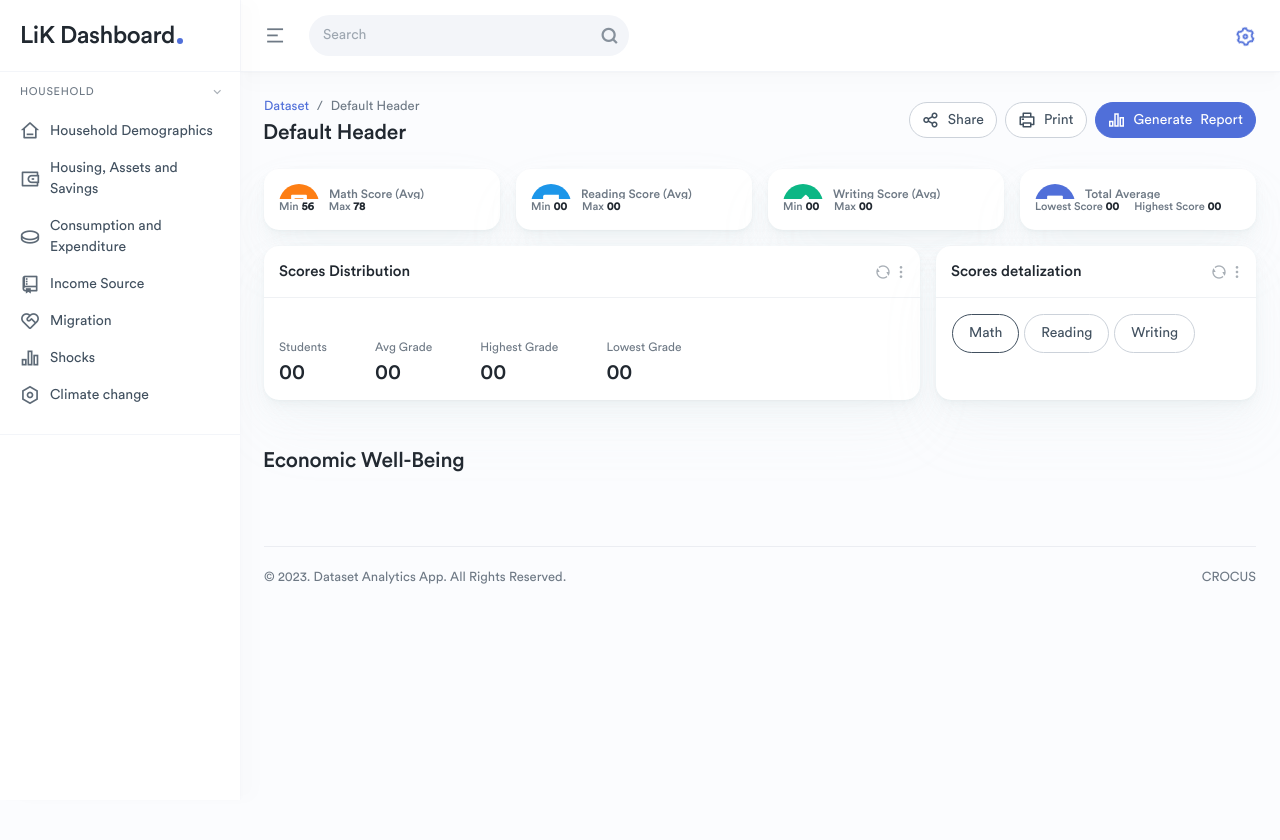
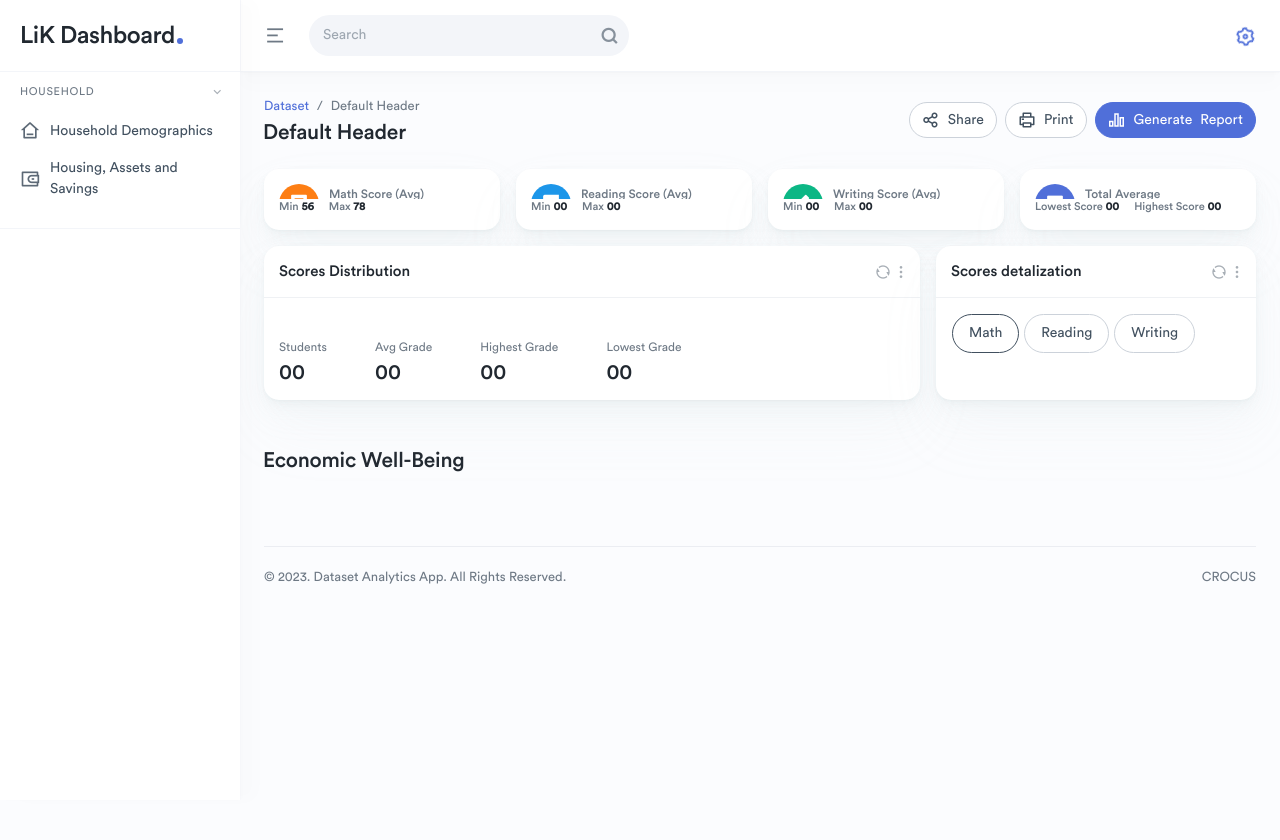
Before and after one commit to internic/stats-visualization, a Django app: template templates/dashboard.html in a window 1280 px wide. Shown: the top 840 px of the page. Run offline with Django 5.2, Linux system fonts and the light colour scheme; the template is opened without the code that fills it, so the values that code supplies are empty; parts of the project's set-up code (start-up, migrations or seed data) failed here and were passed over; some libraries are stand-ins or nearby versions.

Commit message:
Removing extra files and data

```diff
--- a/main/urls.py
+++ b/main/urls.py
@@ -2,16 +2,16 @@ from django.urls import path
 from . import views
 
 urlpatterns = [
-    path("", views.home, name="home"),
-    path("dashboard/", views.dashboard, name="dashboard"),
+    # path("", views.home, name="home"),
+    # path("dashboard/", views.dashboard, name="dashboard"),
     path('import_dataset/', views.import_dataset, name='import_dataset'),
-    path('household-demographics/', views.household_demographics, name='household-demographics'),
+    path('', views.HouseholdDemographicsView.as_view(), name='household-demographics'),
     path('savingsAssets/', views.savingsAssets, name='savingsAssets'),
-    path('housing-amenities/', views.housing_and_amenities, name='housing-and-amenities'),
-    path('education-employment/', views.education_and_employment, name='education-employment'),
-    path('health-nutrition/', views.health_and_nutrition, name='health-nutrition'),
-    path('migration-remittances/', views.migration_and_remittances, name='migration-remittances'),
-    path('family-background/', views.shocks_and_coping_mechanism, name='family-background'),
-    path('community-perception/', views.community_perception, name='community-perception'),
+    # path('housing-amenities/', views.housing_and_amenities, name='housing-and-amenities'),
+    # path('education-employment/', views.education_and_employment, name='education-employment'),
+    # path('health-nutrition/', views.health_and_nutrition, name='health-nutrition'),
+    # path('migration-remittances/', views.migration_and_remittances, name='migration-remittances'),
+    # path('family-background/', views.shocks_and_coping_mechanism, name='family-background'),
+    # path('community-perception/', views.community_perception, name='community-perception'),
 
 ]
--- a/templates/_partials/sidebar.html
+++ b/templates/_partials/sidebar.html
@@ -14,7 +14,7 @@
             <a href="{% url 'savingsAssets' %}" class="nav-link"><i class="ri-wallet-3-line"></i> <span>Housing, Assets and Savings</span></a>
           </li>
 
-          <li class="nav-item">
+          {% comment %} <li class="nav-item">
             <a href="{% url 'housing-and-amenities' %}" class="nav-link"><i class="ri-coin-line"></i> <span>Consumption and Expenditure</span></a>
           </li>
           <li class="nav-item">
@@ -28,7 +28,7 @@
           </li>
           <li class="nav-item">
             <a href="{% url 'family-background' %}" class="nav-link"><i class="ri-settings-line"></i> <span>Climate change</span></a>
-          </li>
+          </li> {% endcomment %}
         </ul>
       </div><!-- nav-group -->
     </div><!-- sidebar-body -->
--- a/templates/_partials/subheader.html
+++ b/templates/_partials/subheader.html
@@ -7,7 +7,7 @@
                     Household
                 {% elif request.path == '/savingsAssets/' %}
                     Housing, Assets and Savings
-                {% elif request.path == '/housing-amenities/' %}
+                {% comment %} {% elif request.path == '/housing-amenities/' %}
                     Consumption and Expenditure
                 {% elif request.path == '/education-employment/' %}
                     Income source
@@ -18,7 +18,7 @@
                 {% elif request.path == '/family-background/' %}
                     Climate change
                 {% elif request.path == '/community-perception/' %}
-                    Community Perception
+                    Community Perception {% endcomment %}
                 {% else %}
                     Default Header
                 {% endif %}
@@ -30,7 +30,7 @@
                     Household
                 {% elif request.path == '/savingsAssets/' %}
                     Housing, Assets and Savings
-                {% elif request.path == '/housing-amenities/' %}
+                {% comment %} {% elif request.path == '/housing-amenities/' %}
                     Consumption and Expenditure
                 {% elif request.path == '/education-employment/' %}
                     Income source
@@ -41,7 +41,7 @@
                 {% elif request.path == '/family-background/' %}
                     Climate change
                 {% elif request.path == '/community-perception/' %}
-                    Community Perception
+                    Community Perception {% endcomment %}
                 {% else %}
                     Default Header
                 {% endif %}
```
Also changed, not shown: main/views.py (+8 -8 lines).
